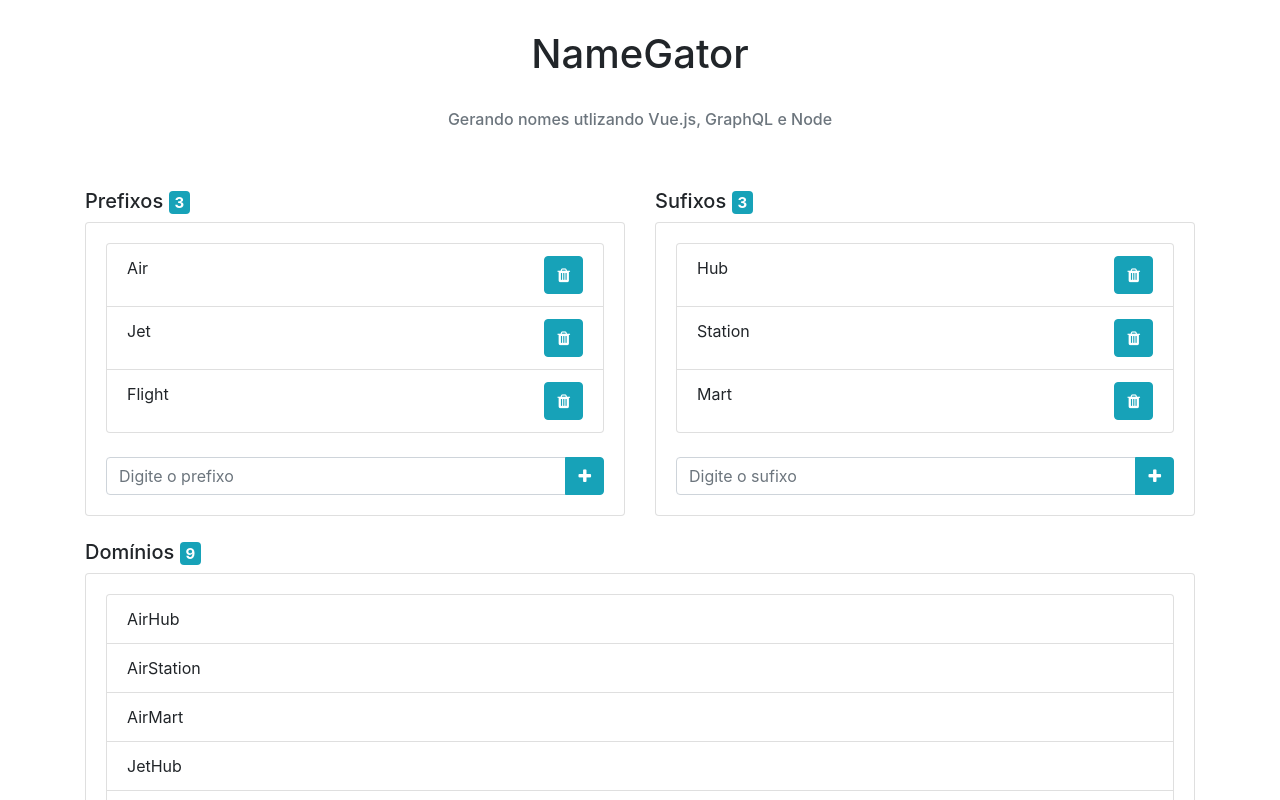
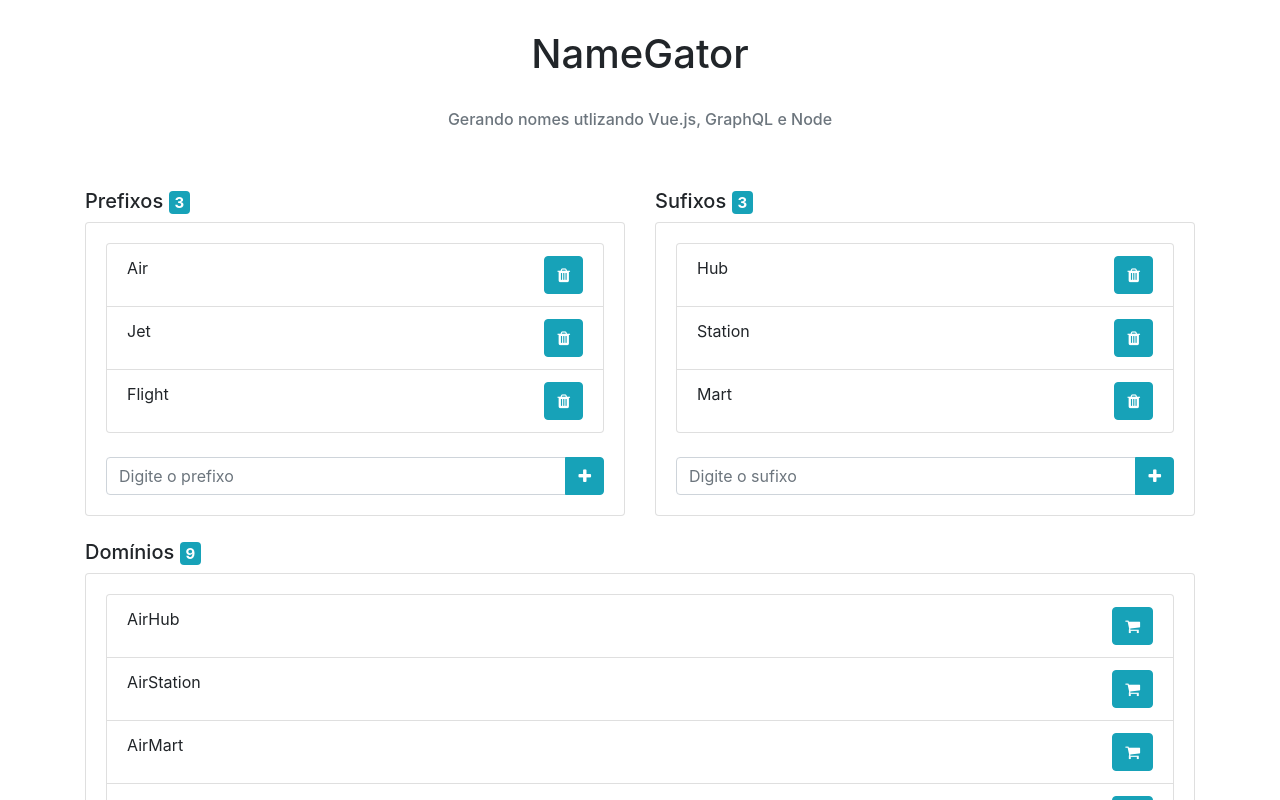
Before and after one commit to leonakaodev/namegator, a Vue app: page / in a window 1280 px wide. Shown: the top 800 px of the page. Built offline with nearby package versions, Linux system fonts and the light colour scheme.

Commit message:
Adiciona botão para abrir a página de compra do domínio

```diff
--- a/src/App.vue
+++ b/src/App.vue
@@ -67,7 +67,16 @@
                     <div class="card-body">
                         <ul class="list-group">
                             <li v-for="domain in domains" :key="domain" class="list-group-item">
-                                {{domain}}
+                                <div class="row">
+									<div class="col-md">
+										{{ domain.name }}
+									</div>
+									<div class="col-md text-right">
+										<a class="btn btn-info" :href="domain.checkout" target="blank">
+											<span class="fa fa-shopping-cart"></span>
+										</a>
+									</div>
+								</div>
                             </li>
                         </ul>
                     </div>
@@ -97,7 +106,13 @@ export default {
 
 			for(const prefix of this.prefixes){
 				for(const sufix of this.sufixes){
-					domains.push(prefix + sufix);
+					const name = prefix+sufix;
+					const url = name.toLowerCase();
+					const checkout = `https://checkout.hostgator.com.br/?a=add&sld=${url}&tld=.com.br`;
+					domains.push({
+						name,
+						checkout
+					});
 				}
 			}
 
```
